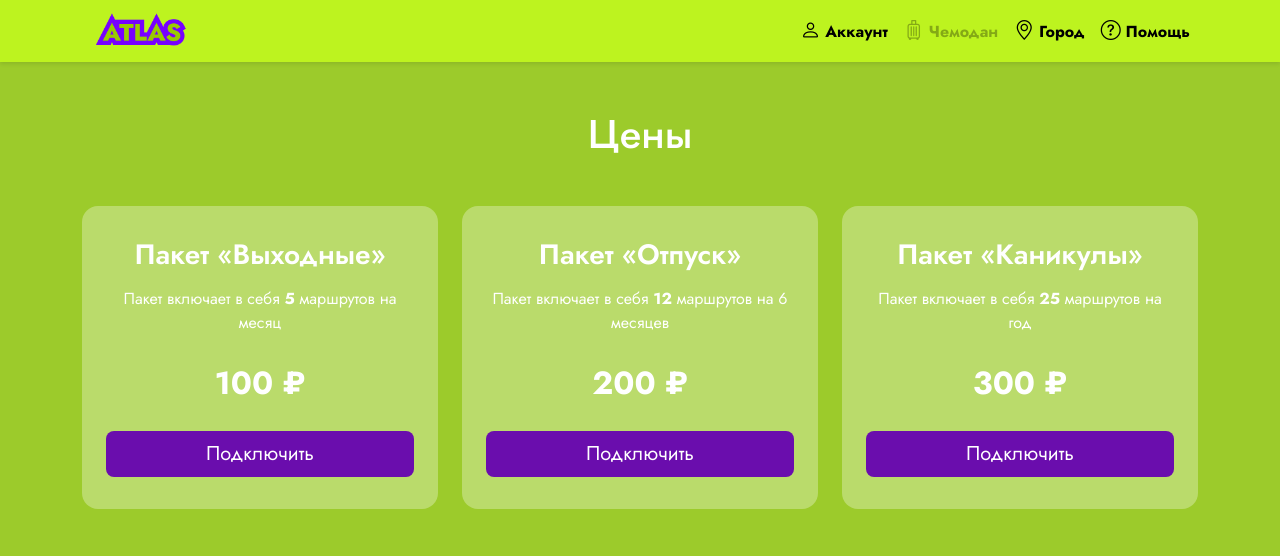
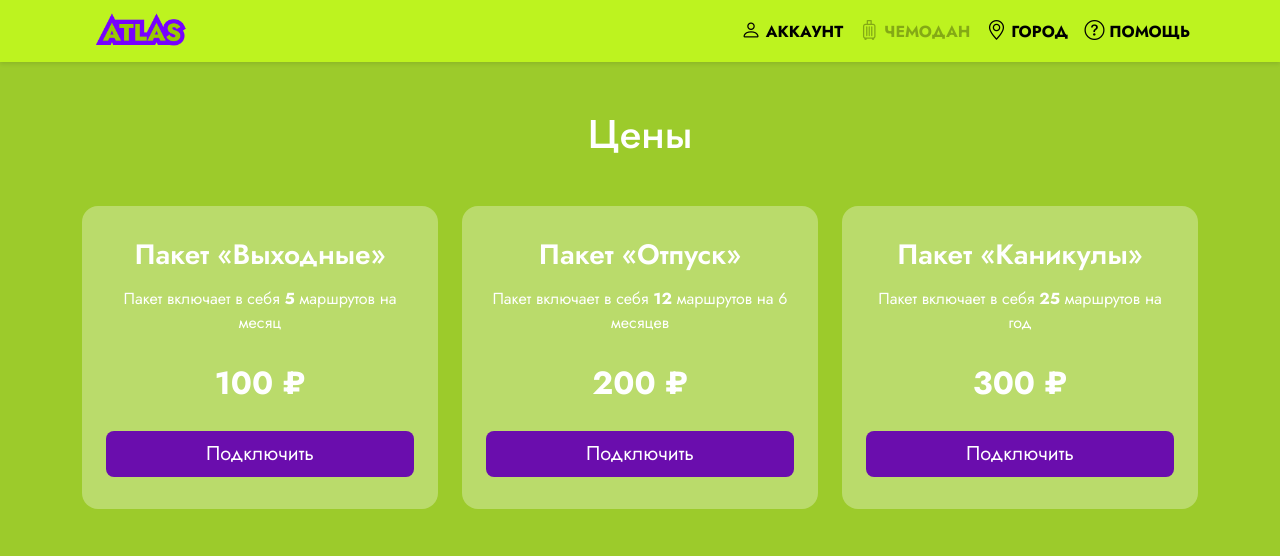
Before and after one commit to farakhov0ruslan/Atlas, a Django app: page /prices/ in a window 1280 px wide. Shown: the top 556 px of the page. Run offline with Django 5.2, Linux system fonts and the light colour scheme; some libraries are stand-ins or nearby versions.

Commit message:
минорный изменения в дизайне

```diff
--- a/main/templates/main/base.html
+++ b/main/templates/main/base.html
@@ -58,33 +58,33 @@
                         {% csrf_token %}
                         <button type="submit" class="nav-item nav-link btn btn-link"
                                 style="border: none; background: none;">
-                            <i class="bi bi-box-arrow-right"></i> Выйти
+                            <i class="bi bi-box-arrow-right"></i> ВЫЙТИ
                         </button>
                     </form>
                 {% else %}
                     <!-- Если пользователь не авторизован, отображаем кнопку "Аккаунт" -->
                     <a href="#" class="nav-item nav-link" data-bs-toggle="modal"
                        data-bs-target="#accountModal">
-                        <i class="bi bi-person"></i> Аккаунт
+                        <i class="bi bi-person"></i> АККАУНТ
                     </a>
                 {% endif %}
                 <!-- Прочие элементы меню -->
                 {% if request.session.route %}
                     <a href="{% url 'routes:route_page' %}" class="nav-item nav-link">
-                        <i class="bi bi-suitcase"></i> Чемодан
+                        <i class="bi bi-suitcase"></i> ЧЕМОДАН
                     </a>
                 {% else %}
-                    <span class="nav-item nav-link disabled"><i class="bi bi-suitcase"></i> Чемодан
+                    <span class="nav-item nav-link disabled"><i class="bi bi-suitcase"></i> ЧЕМОДАН
                 </span>
                 {% endif %}
 
                 <!-- Кнопка для выбора города -->
                 <a href="#" class="nav-item nav-link" aria-expanded="false">
                     <i class="bi bi-geo-alt"></i>
-                    <span id="cityButtonText">Город</span> <!-- Место для отображения города -->
+                    <span id="cityButtonText">ГОРОД</span> <!-- Место для отображения города -->
                 </a>
                 <a href="#" class="nav-item nav-link">
-                    <i class="bi bi-question-circle"></i> Помощь
+                    <i class="bi bi-question-circle"></i> ПОМОЩЬ
                 </a>
             </div>
         </div>
@@ -331,7 +331,7 @@
         const cityButtonText = document.getElementById("cityButtonText");
 
         function updateCityText(cityName) {
-            cityButtonText.textContent = cityName;
+            cityButtonText.textContent = cityName.toUpperCase();
         }
 
         function saveLocationToSession(lat, lon) {
--- a/main/templates/main/prices.html
+++ b/main/templates/main/prices.html
@@ -171,9 +171,12 @@
 			<h2 class="mb-4">Подробное описание</h2>
 			<div class="details-box mx-auto" style="max-width: 800px;">
 				<p>
-                    <strong>О пакетах:</strong> при покупке пакета у вас есть ограничение на количество запросов
-                    и на период действия пакета. Расходовать их можно в любое время, но они сгорают по истечению
-                    указанного срока (месяц для пакета «Выходные», 6 месяцев для пакета «Отпуск» и 12 месяцев для
+					<strong>О пакетах:</strong> при покупке пакета у вас есть ограничение на
+					количество запросов
+					и на период действия пакета. Расходовать их можно в любое время, но они сгорают
+					по истечению
+					указанного срока (месяц для пакета «Выходные», 6 месяцев для пакета «Отпуск» и
+					12 месяцев для
 					пакета «Каникулы»). Один маршрут включает одну генерацию с указанным при вводе
 					количеством дней, то есть количество дней никак не влияет на расход маршрутов.
 				</p>
@@ -182,13 +185,19 @@
 	</section>
 
 	<!-- Модальное окно подтверждения -->
-    <div class="modal fade" id="confirmModal" tabindex="-1" aria-labelledby="confirmModalLabel" aria-hidden="true">
+	<div class="modal fade" id="confirmModal" tabindex="-1" aria-labelledby="confirmModalLabel"
+	     aria-hidden="true">
 		<div class="modal-dialog modal-dialog-centered">
 			<div class="modal-content">
 
 				<div class="modal-body">
 					<p id="confirmModalLabel">
-                        Нажимая кнопку «Подключить» вы подтверждаете, что ознакомлены с офертой
+						Нажимая кнопку «Подключить» вы подтверждаете, что ознакомлены с <a
+							href="{% url 'main:offer' %}"
+							style="color: #ffffff; text-decoration: underline;"
+					>
+						офертой
+					</a>
 					</p>
 				</div>
 
```
Lines whose indentation alone changed are shown as unchanged.
